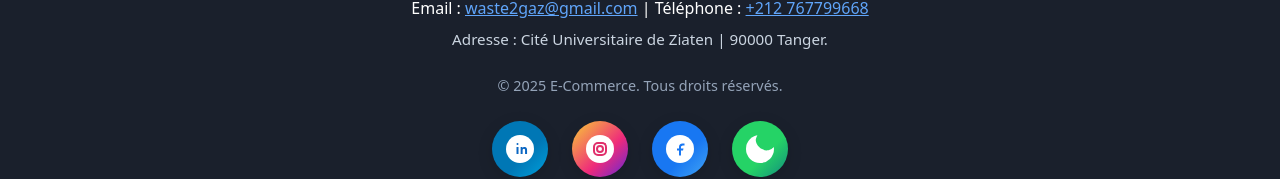
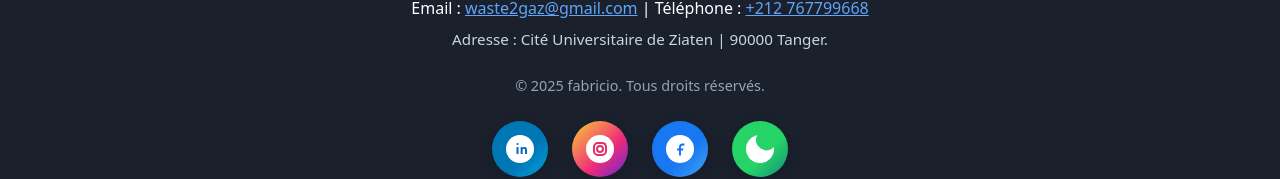
Before and after one commit to fab-ricio/projet_aymar, a React (Vite) app: page / in a window 1280 px wide. Shown: the part 3198-3377 px from the top of the page. Built offline with nearby package versions, Linux system fonts and the light colour scheme.

Commit message:
version avec copy

```diff
--- a/src/components/footer.jsx
+++ b/src/components/footer.jsx
@@ -34,7 +34,7 @@ const Footer = () => {
           Adresse : Cité Universitaire de Ziaten | 90000 Tanger.
         </p>
         <div style={{ marginTop: '1.5rem', fontSize: '0.9rem', color: '#94a3b8' }}>
-          &copy; {new Date().getFullYear()} E-Commerce. Tous droits réservés.
+          &copy; {new Date().getFullYear()} fabricio. Tous droits réservés.
         </div>
         {/* Réseaux sociaux modernes */}
         <div style={{ marginTop: '1.5rem', display: 'flex', justifyContent: 'center', gap: '1.5rem', flexWrap: 'wrap' }}>
```
